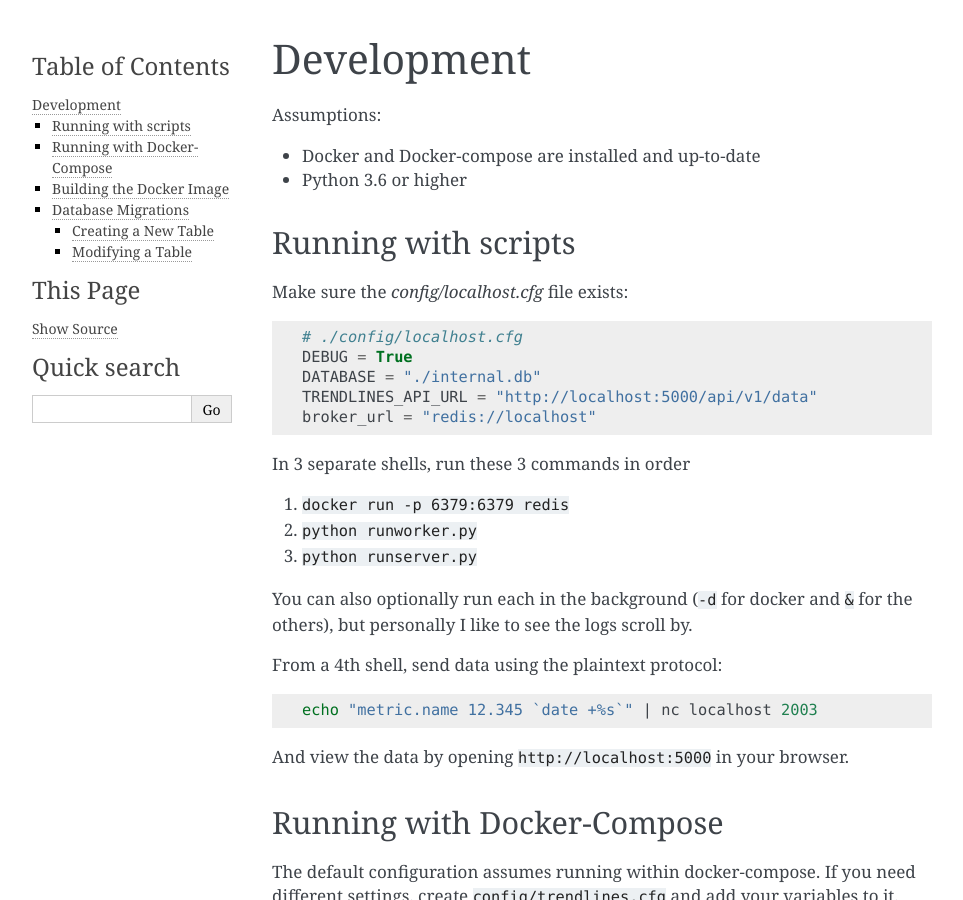
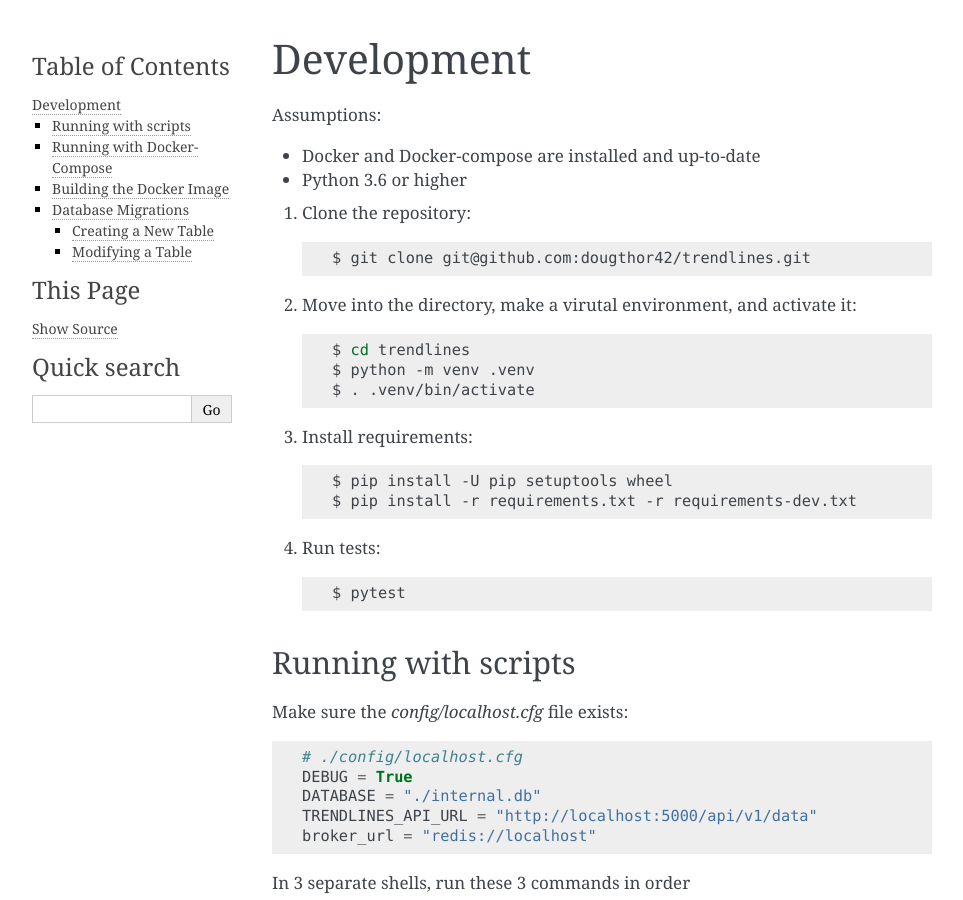
Before and after one commit to dougthor42/trendlines, a Sphinx documentation site: the page built from docs/development.rst, in a window 1280 px wide and 900 px high. Shown: the whole window, without its empty margins (148-1111 px from the left). Built offline with Sphinx 7.4.7, drawn with Linux system fonts in a browser that asks for light colours.

Commit message:
Update docs with testing instructions.

```diff
--- a/docs/development.rst
+++ b/docs/development.rst
@@ -5,6 +5,33 @@ Assumptions:
 
 + Docker and Docker-compose are installed and up-to-date
 + Python 3.6 or higher
+
+
+1.  Clone the repository::
+
+    $ git clone git@github.com:dougthor42/trendlines.git
+
+2.  Move into the directory, make a virutal environment, and activate it:
+
+    .. code-block:: shell
+
+      $ cd trendlines
+      $ python -m venv .venv
+      $ . .venv/bin/activate
+
+3.  Install requirements:
+
+    .. code-block:: shell
+
+      $ pip install -U pip setuptools wheel
+      $ pip install -r requirements.txt -r requirements-dev.txt
+
+
+4.  Run tests:
+
+    .. code-block:: shell
+
+      $ pytest
 
 
 Running with scripts
```
